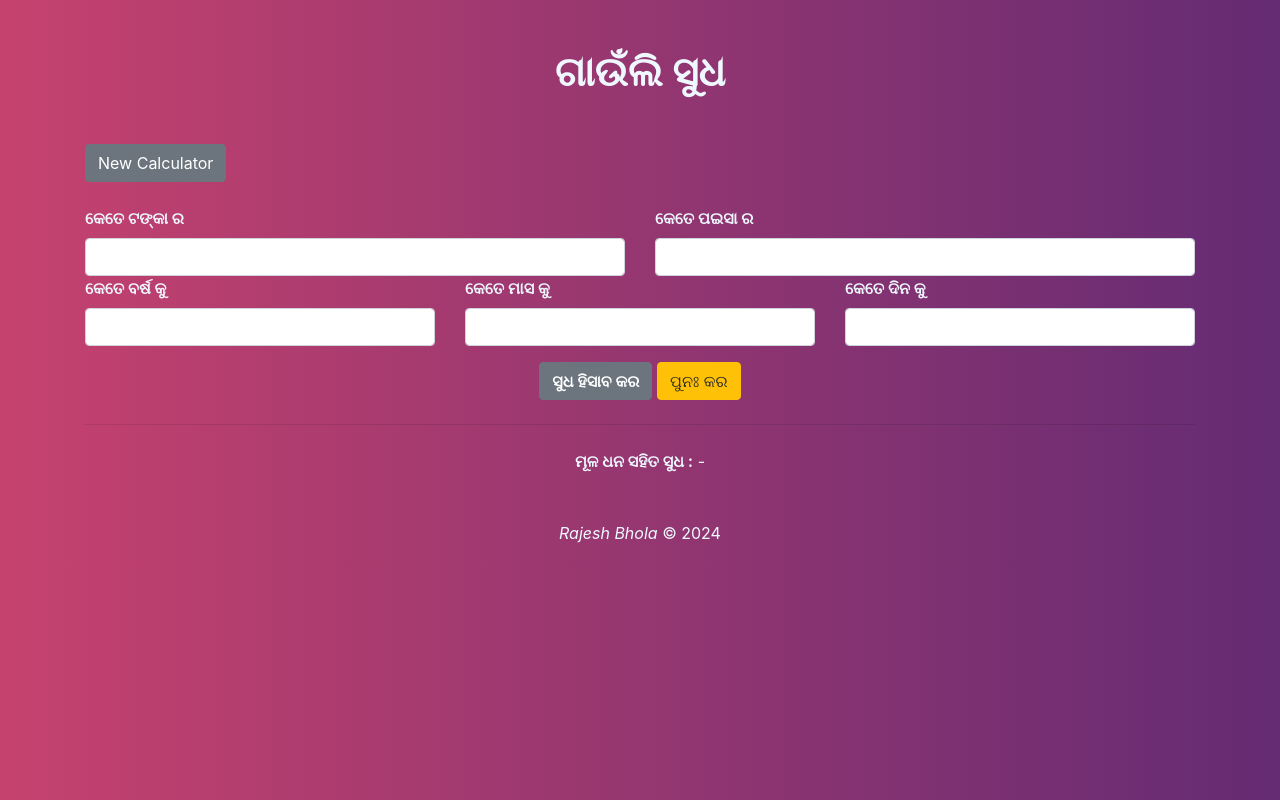
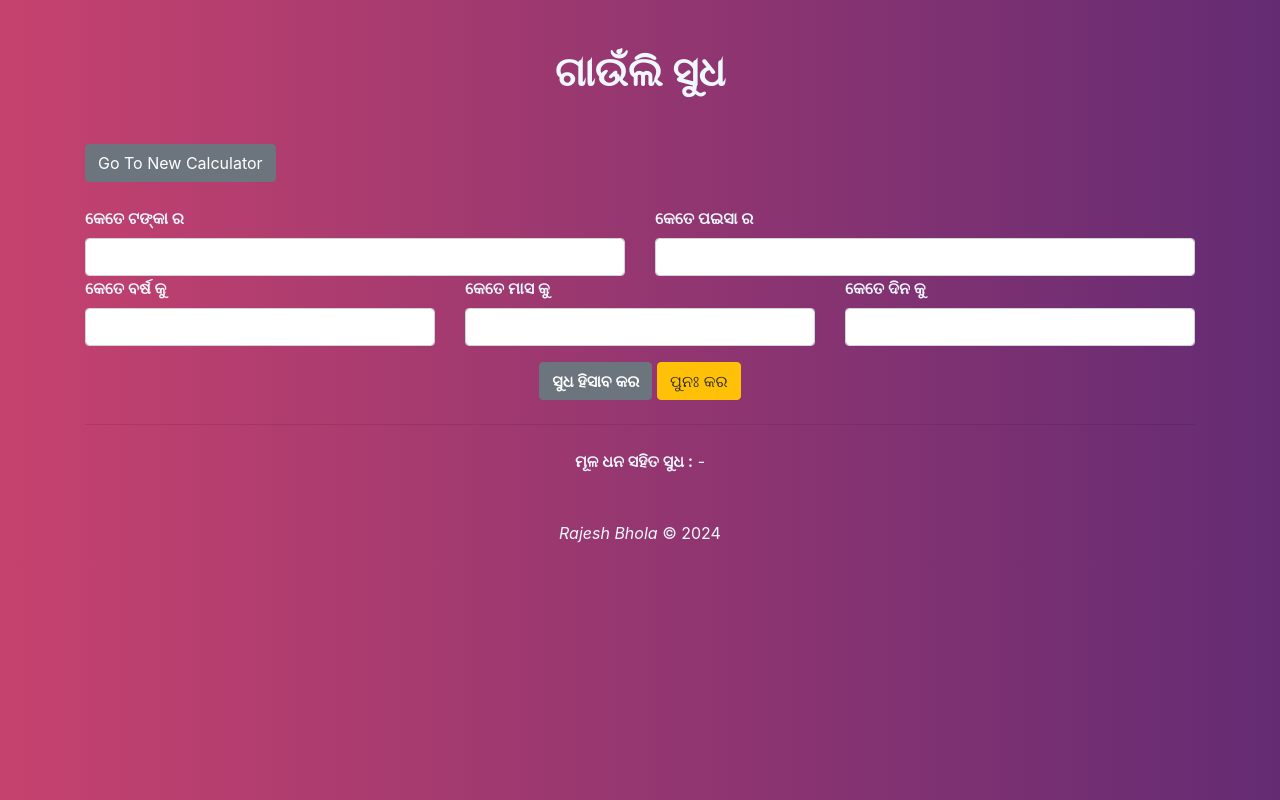
Before and after one commit to rajesh-bhola/my-village-simple-interest-calculator, a plain HTML site: page index.html in a window 1280 px wide. Drawn offline with nearby package versions, Linux system fonts and the light colour scheme.

Commit message:
Update index.html

```diff
--- a/index.html
+++ b/index.html
@@ -12,7 +12,7 @@
         <h1 class="text-center mb-4"><b>ଗାଉଁଲି ସୁଧ </b></h1><br>
         <div class="dropdown">
             <a href="new-calculator.html" class="btn btn-secondary" type="button"aria-haspopup="true" aria-expanded="false">
-              New Calculator
+              Go To New Calculator
             </a>
         </div>
         <br>
```
